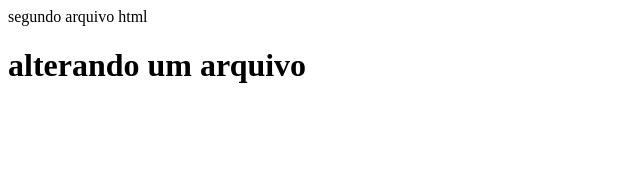
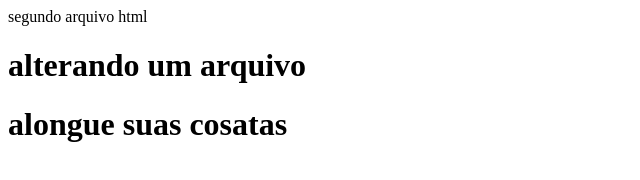
Before and after one commit to tomlucido/bootcampDB1, a plain HTML site: page index.html in a window 1280 px wide. Shown: the whole page, without its empty margins (0-640 px from the left). Drawn offline with Linux system fonts and the light colour scheme.

Commit message:
alterando o aquivo index.html

```diff
--- a/index.html
+++ b/index.html
@@ -2,7 +2,7 @@
    <body>
     <div>segundo arquivo html</div>
     <h1> alterando um arquivo</h1>
-
+  <h1>alongue suas cosatas</h1>
 
 
    </body>
```
